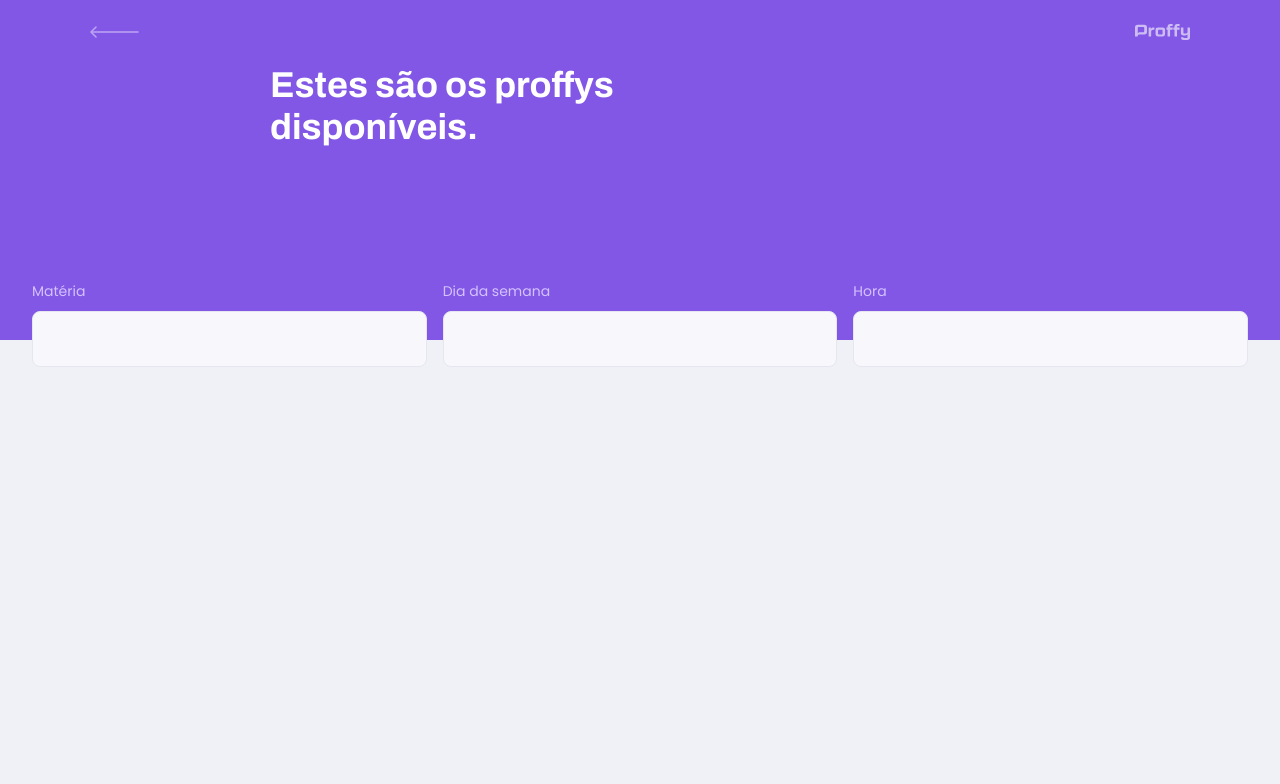
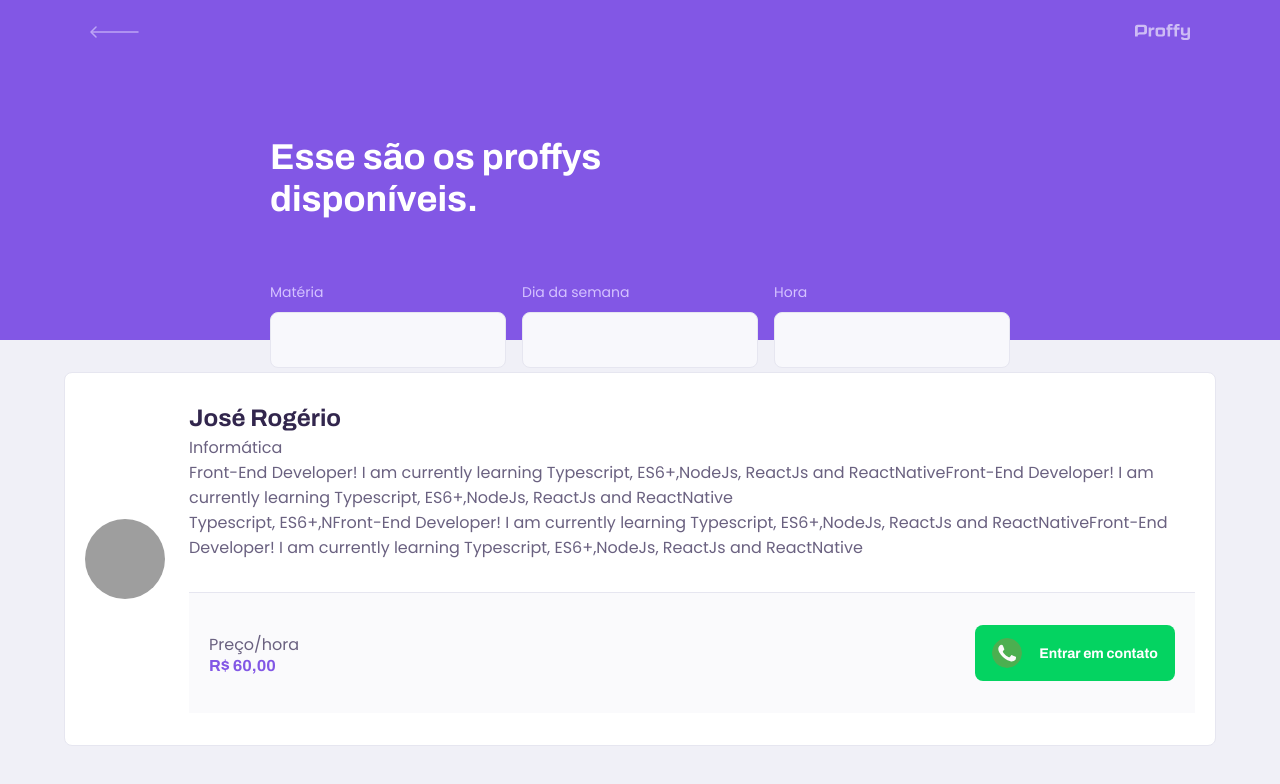
Before and after one commit to jrogeriosilva/Proffy, a React (Create React App) app in the folder web/: page /study in a window 1280 px wide. Shown: the top 784 px of the page. Built offline with nearby package versions, Linux system fonts and the light colour scheme; grey boxes are pictures that could not be loaded.

Commit message:
:bug: Fixing a bug on Cs

```diff
--- a/web/src/components/PageHeader/index.tsx
+++ b/web/src/components/PageHeader/index.tsx
@@ -1,11 +1,11 @@
-import React from 'react';
+import React from "react";
 
-import { Link } from 'react-router-dom';
+import { Link } from "react-router-dom";
 
-import logoImg from '../../assets/images/logo.svg';
-import backIcon from '../../assets/images/icons/back.svg';
+import logoImg from "../../assets/images/logo.svg";
+import backIcon from "../../assets/images/icons/back.svg";
 
-import './styles.css'
+import "./styles.css";
 
 interface PageHeaderProps {
   title: string;
@@ -14,19 +14,19 @@ interface PageHeaderProps {
 const PageHeader: React.FC<PageHeaderProps> = (props) => {
   return (
     <header className="page-header">
-    <div className="top-bar-container">
+      <div className="top-bar-container ">
         <Link to="/">
-        <img src={backIcon} alt="Voltar"/>
+          <img src={backIcon} alt="Voltar" />
         </Link>
-      <img src={logoImg} alt="Proffy"/>
+        <img src={logoImg} alt="Proffy" />
       </div>
 
       <div className="header-content">
         <strong>{props.title}</strong>
+        {props.children}
       </div>
-    {props.children}
     </header>
-  )
-}
+  );
+};
 
 export default PageHeader;
--- a/web/src/components/PageHeader/styles.css
+++ b/web/src/components/PageHeader/styles.css
@@ -32,7 +32,7 @@
   width: 90%;
   margin: 0 auto;
   position: relative;
-  margin: 4.2rem auto;
+  margin: 3.2rem auto;
 }
 
 .page-header .header-content strong {
--- a/web/src/pages/TeacherForm/index.tsx
+++ b/web/src/pages/TeacherForm/index.tsx
@@ -1,12 +1,12 @@
-import React from 'react';
-import PageHeader from '../../components/PageHeader';
+import React from "react";
+import PageHeader from "../../components/PageHeader";
 
 function TeacherForm() {
   return (
     <div id="page-teacher-form" className="container">
-    <PageHeader title="Que incrivel que você quer dar aulas."/>
-   </div>
-  )
+      <PageHeader title="Que Incrível que você quer dar aulas" />
+    </div>
+  );
 }
 
 export default TeacherForm;
--- a/web/src/pages/TeacherList/index.tsx
+++ b/web/src/pages/TeacherList/index.tsx
@@ -1,12 +1,13 @@
-import React from 'react';
-import PageHeader from '../../components/PageHeader';
+import React from "react";
+import PageHeader from "../../components/PageHeader";
+import whatsappIcon from "../../assets/images/icons/whatsapp.svg";
 
-import './styles.css';
+import "./styles.css";
 
 function TeacherList() {
   return (
     <div id="page-teacher-list" className="container">
-      <PageHeader title="Estes são os proffys disponíveis.">
+      <PageHeader title="Esse são os proffys disponíveis.">
         <form id="search-teachers">
           <div className="input-block">
             <label htmlFor="subject">Matéria</label>
@@ -14,8 +15,8 @@ function TeacherList() {
           </div>
 
           <div className="input-block">
-            <label htmlFor="week_day">Dia da semana</label>
-            <input type="text" id="week_day" />
+            <label htmlFor="week-day">Dia da semana</label>
+            <input type="text" id="week-day" />
           </div>
 
           <div className="input-block">
@@ -24,8 +25,44 @@ function TeacherList() {
           </div>
         </form>
       </PageHeader>
+
+      <main>
+        <article className="teacher-item">
+          <header>
+            <img
+              src="https://avatars2.githubusercontent.com/u/15113099?s=460&u=fcc4665021410c71d8d43e883109c585f3e7fd21&v=4"
+              alt="Rogério"
+            />
+            <div>
+              <strong>José Rogério</strong>
+              <span>Informática</span>
+              <p>
+                Front-End Developer! I am currently learning Typescript,
+                ES6+,NodeJs, ReactJs and ReactNativeFront-End Developer! I am
+                currently learning Typescript, ES6+,NodeJs, ReactJs and
+                ReactNative
+                <br />
+                Typescript, ES6+,NFront-End Developer! I am currently learning
+                Typescript, ES6+,NodeJs, ReactJs and ReactNativeFront-End
+                Developer! I am currently learning Typescript, ES6+,NodeJs,
+                ReactJs and ReactNative
+              </p>
+              <footer>
+                <p>
+                  Preço/hora
+                  <strong>R$ 60,00</strong>
+                </p>
+                <button type="button">
+                  <img src={whatsappIcon} alt="Whatsapp" />
+                  Entrar em contato
+                </button>
+              </footer>
+            </div>
+          </header>
+        </article>
+      </main>
     </div>
-  )
+  );
 }
 
 export default TeacherList;
--- a/web/src/pages/TeacherList/styles.css
+++ b/web/src/pages/TeacherList/styles.css
@@ -1,6 +1,93 @@
 #page-teacher-list {
   width: 100vw;
   height: 100vh;
+}
+
+#page-teacher-list main {
+  margin: 3.2rem auto;
+  width: 90%;
+}
+
+.teacher-item {
+  background: var(--color-box-base);
+  border: 1px solid var(--color-line-in-white);
+  border-radius: 0.8rem;
+  margin-top: 2.4rem;
+  overflow: hidden;
+}
+
+.teacher-item header {
+  padding: 3.2rem 2rem;
+  display: flex;
+  align-items: center;
+}
+
+.teacher-item header img {
+  width: 8rem;
+  height: 8rem;
+  border-radius: 50%;
+}
+
+.teacher-item header div {
+  margin-left: 2.4rem;
+}
+
+.teacher-item header div strong {
+  font: 700 2.4rem Archivo;
+  display: block;
+  color: var(--color-text-title);
+}
+
+.teacher-item header div span {
+  font-size: 1.6rem;
+  display: block;
+  margin-top: 0.4rem;
+}
+
+.teacher-item > p {
+  padding: 0 2rem;
+  font-size: 1.6rem;
+  line-height: 2.8rem;
+}
+
+.teacher-item footer {
+  padding: 3.2rem 2rem;
+  background: var(--color-box-footer);
+  border-top: 1px solid var(--color-line-in-white);
+  margin-top: 3.2rem;
+  display: flex;
+  align-items: center;
+  justify-content: space-between;
+}
+
+.teacher-item footer p strong {
+  color: var(--color-primary);
+  font-size: 1.6rem;
+  display: block;
+}
+
+.teacher-item footer button {
+  width: 20rem;
+  height: 5.6rem;
+  background: var(--color-secondary);
+  color: var(--color-button-text);
+  border: 0;
+  border-radius: 0.8rem;
+  cursor: pointer;
+  font: 700 1.4rem Archivo;
+  display: flex;
+  align-items: center;
+  justify-content: space-evenly;
+  transition: 0.2s;
+}
+
+.teacher-item footer button:hover {
+  background: var(--color-secondary-dark);
+}
+
+.teacher-item footer button img {
+  width: 3rem;
+  height: 3rem;
 }
 
 @media (min-width: 700px) {
@@ -9,25 +96,24 @@
   }
 }
 
-#search-teachers  {
-  margin: 3.2rem;
+#search-teachers {
+  margin: 3.2rem 0;
 }
 
 #search-teachers label {
   color: var(--color-text-in-primary);
 }
 
-
-#search-teachers .input.block {
+#search-teachers .input-block {
   position: relative;
-}
-
-#search-teachers .input.block + .input.block{
-  margin-top: 1.4rem;
 }
 
 #search-teachers .input-block label {
   font-size: 1.4rem;
+}
+
+#search-teachers .input-block + .input-block {
+  margin-top: 1.4rem;
 }
 
 #search-teachers .input-block input {
@@ -42,7 +128,16 @@
   font: 1.6rem Archivo;
 }
 
-
+#search-teachers .input-block:focus-within::after {
+  width: calc(100% - 3.2rem);
+  height: 2px;
+  content: "";
+  background: var(--color-primary-light);
+  position: absolute;
+  left: 1.6rem;
+  right: 1.6rem;
+  bottom: 0;
+}
 
 @media (min-width: 700px) {
   #page-teacher-list {
@@ -53,11 +148,11 @@
     display: grid;
     grid-template-columns: repeat(3, 1fr);
     column-gap: 16px;
-    position: relative;
-    bottom: -50px;
+    position: absolute;
+    bottom: -60px;
   }
 
-  #search-teachers .input.block + .input.block {
+  #search-teachers .input-block + .input-block {
     margin-top: 0;
   }
 }
```
Lines whose indentation alone changed are shown as unchanged.
